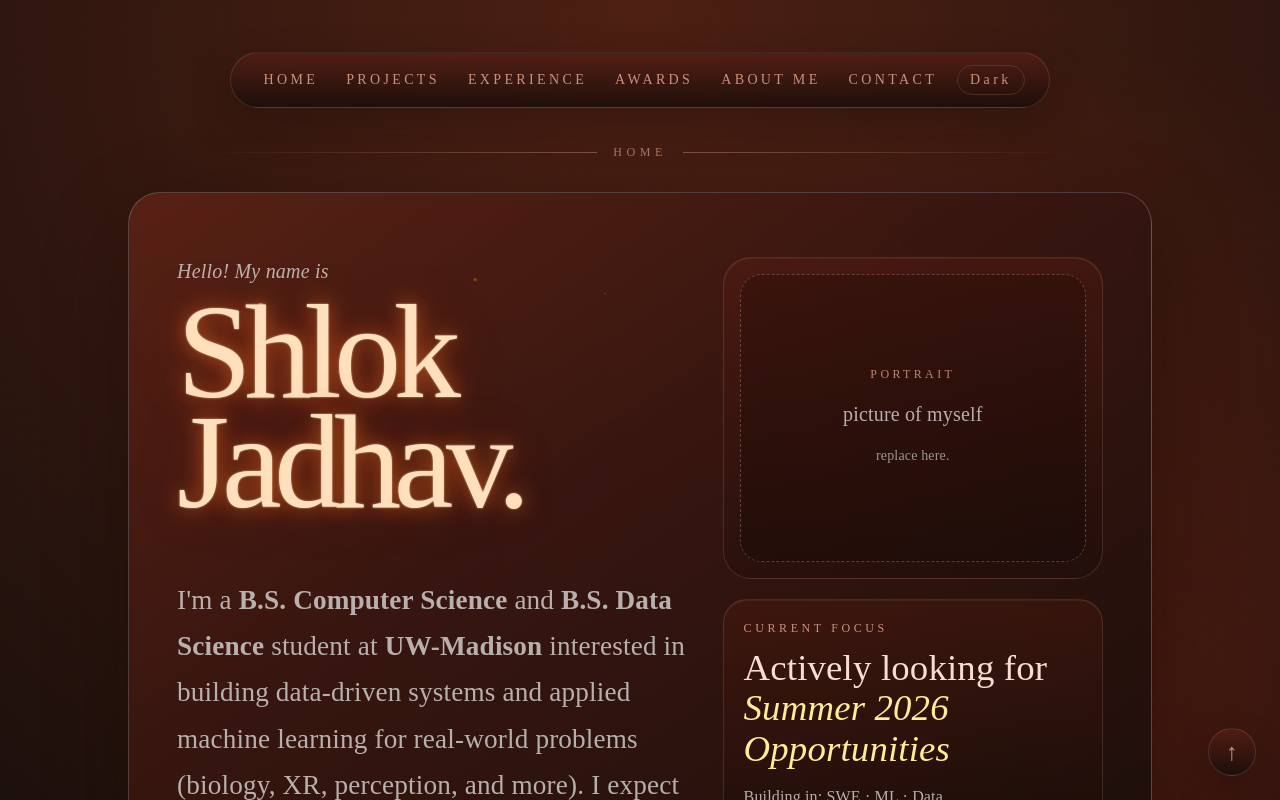
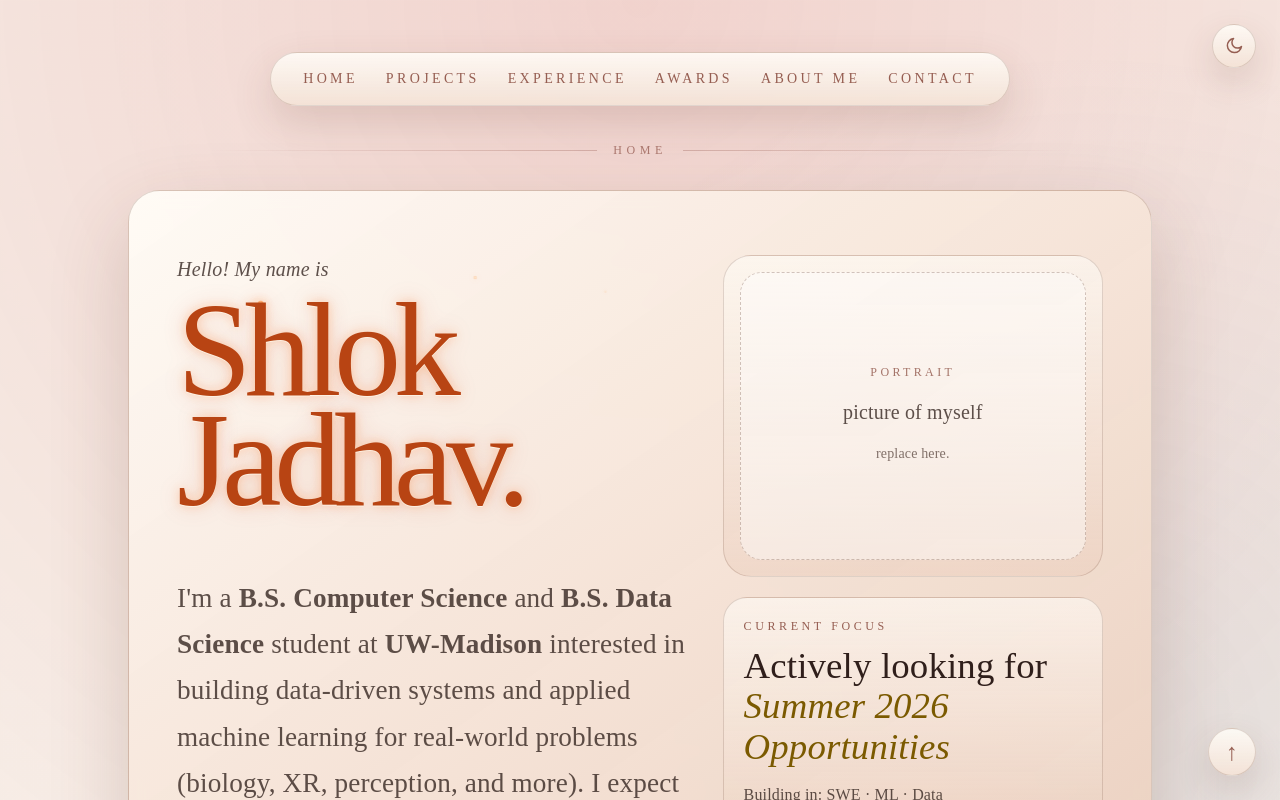
Before and after one commit to shlokrj/shlok.fyi, a Next.js app: page / in a window 1280 px wide. Shown: the top 800 px of the page. Built offline with nearby package versions, Linux system fonts and the light colour scheme.

Commit message:
light mode works Yay

```diff
--- a/app/globals.css
+++ b/app/globals.css
@@ -276,6 +276,15 @@ a {
     0 0 52px rgba(164, 45, 17, 0.16);
 }
 
+[data-theme="light"] .fireplace-name__text {
+  animation-name: fireplace-flicker-light;
+  color: #c24b16;
+  text-shadow:
+    0 1px 0 rgba(255, 247, 235, 0.78),
+    0 0 10px rgba(255, 147, 56, 0.28),
+    0 0 24px rgba(216, 82, 22, 0.18);
+}
+
 .fireplace-name__spark {
   position: absolute;
   z-index: 0;
@@ -352,6 +361,50 @@ a {
       0 0 20px rgba(255, 126, 39, 0.54),
       0 0 40px rgba(214, 74, 27, 0.3),
       0 0 70px rgba(143, 34, 12, 0.2);
+  }
+}
+
+@keyframes fireplace-flicker-light {
+  0%,
+  100% {
+    color: #c24b16;
+    transform: translateY(0) scale(1);
+    text-shadow:
+      0 1px 0 rgba(255, 247, 235, 0.78),
+      0 0 10px rgba(255, 147, 56, 0.28),
+      0 0 24px rgba(216, 82, 22, 0.18);
+  }
+  18% {
+    color: #df5b18;
+    transform: translateY(-0.002em) scale(1.0004);
+    text-shadow:
+      0 1px 0 rgba(255, 249, 239, 0.86),
+      0 0 14px rgba(255, 139, 45, 0.36),
+      0 0 30px rgba(213, 73, 18, 0.22);
+  }
+  38% {
+    color: #a83b12;
+    transform: translateY(0.002em) scale(0.9992);
+    text-shadow:
+      0 1px 0 rgba(255, 247, 235, 0.72),
+      0 0 9px rgba(255, 132, 38, 0.24),
+      0 0 22px rgba(181, 57, 14, 0.18);
+  }
+  61% {
+    color: #d95217;
+    transform: translateY(-0.002em) scale(1.0006);
+    text-shadow:
+      0 1px 0 rgba(255, 249, 239, 0.84),
+      0 0 12px rgba(255, 146, 54, 0.32),
+      0 0 28px rgba(210, 75, 19, 0.2);
+  }
+  82% {
+    color: #b84413;
+    transform: translateY(0.002em) scale(0.9994);
+    text-shadow:
+      0 1px 0 rgba(255, 247, 235, 0.76),
+      0 0 11px rgba(255, 124, 34, 0.3),
+      0 0 24px rgba(190, 59, 14, 0.18);
   }
 }
 
--- a/app/page.tsx
+++ b/app/page.tsx
@@ -23,6 +23,48 @@ function SectionDivider({ label }: { label: string }) {
       <span className="text-xs uppercase tracking-[0.38em]">{label}</span>
       <div className="section-divider__line--right h-px flex-1" />
     </div>
+  );
+}
+
+function SunIcon() {
+  return (
+    <svg
+      aria-hidden="true"
+      className="h-5 w-5"
+      fill="none"
+      stroke="currentColor"
+      strokeLinecap="round"
+      strokeLinejoin="round"
+      strokeWidth="1.8"
+      viewBox="0 0 24 24"
+    >
+      <circle cx="12" cy="12" r="4" />
+      <path d="M12 2v2" />
+      <path d="M12 20v2" />
+      <path d="m4.93 4.93 1.41 1.41" />
+      <path d="m17.66 17.66 1.41 1.41" />
+      <path d="M2 12h2" />
+      <path d="M20 12h2" />
+      <path d="m6.34 17.66-1.41 1.41" />
+      <path d="m19.07 4.93-1.41 1.41" />
+    </svg>
+  );
+}
+
+function MoonIcon() {
+  return (
+    <svg
+      aria-hidden="true"
+      className="h-5 w-5"
+      fill="none"
+      stroke="currentColor"
+      strokeLinecap="round"
+      strokeLinejoin="round"
+      strokeWidth="1.8"
+      viewBox="0 0 24 24"
+    >
+      <path d="M20.99 12.52A8.5 8.5 0 1 1 11.48 3.01 6.5 6.5 0 0 0 20.99 12.52Z" />
+    </svg>
   );
 }
 
@@ -52,12 +94,13 @@ export default function Home() {
     return () => window.clearTimeout(timer);
   }, []);
 
+  useEffect(() => {
+    document.documentElement.dataset.theme = theme;
+    window.localStorage.setItem("theme", theme);
+  }, [theme]);
+
   const toggleTheme = () => {
-    const nextTheme = theme === "dark" ? "light" : "dark";
-
-    setTheme(nextTheme);
-    document.documentElement.dataset.theme = nextTheme;
-    window.localStorage.setItem("theme", nextTheme);
+    setTheme((currentTheme) => (currentTheme === "dark" ? "light" : "dark"));
   };
 
   const scrollToTop = (event: React.MouseEvent<HTMLAnchorElement>) => {
@@ -98,6 +141,16 @@ export default function Home() {
       <div id="top" />
       <div className="site-ambient pointer-events-none absolute inset-0" />
       <div className="site-glow pointer-events-none absolute left-1/2 top-1/2 h-[34rem] w-[34rem] -translate-x-1/2 -translate-y-1/2 rounded-full blur-3xl" />
+      <button
+        type="button"
+        onClick={toggleTheme}
+        aria-label={`Switch to ${theme === "dark" ? "light" : "dark"} mode`}
+        title={`Switch to ${theme === "dark" ? "light" : "dark"} mode`}
+        suppressHydrationWarning
+        className="control-button fixed right-4 top-4 z-30 flex h-11 w-11 items-center justify-center rounded-full border backdrop-blur transition duration-200 ease-out hover:-translate-y-0.5 sm:right-6 sm:top-6"
+      >
+        {theme === "dark" ? <SunIcon /> : <MoonIcon />}
+      </button>
 
       <div className="relative mx-auto flex min-h-screen w-full max-w-5xl flex-col gap-8">
         <nav className="sticky top-3 z-10 mx-auto mb-4 flex w-full justify-center">
@@ -112,15 +165,6 @@ export default function Home() {
                 {item.label}
               </a>
             ))}
-            <button
-              type="button"
-              onClick={toggleTheme}
-              aria-label={`Switch to ${theme === "dark" ? "light" : "dark"} mode`}
-              suppressHydrationWarning
-              className="nav-link rounded-full border border-current/20 px-3 py-1 transition duration-200 ease-out hover:-translate-y-0.5"
-            >
-              {theme === "dark" ? "Light" : "Dark"}
-            </button>
           </div>
         </nav>
 
```
